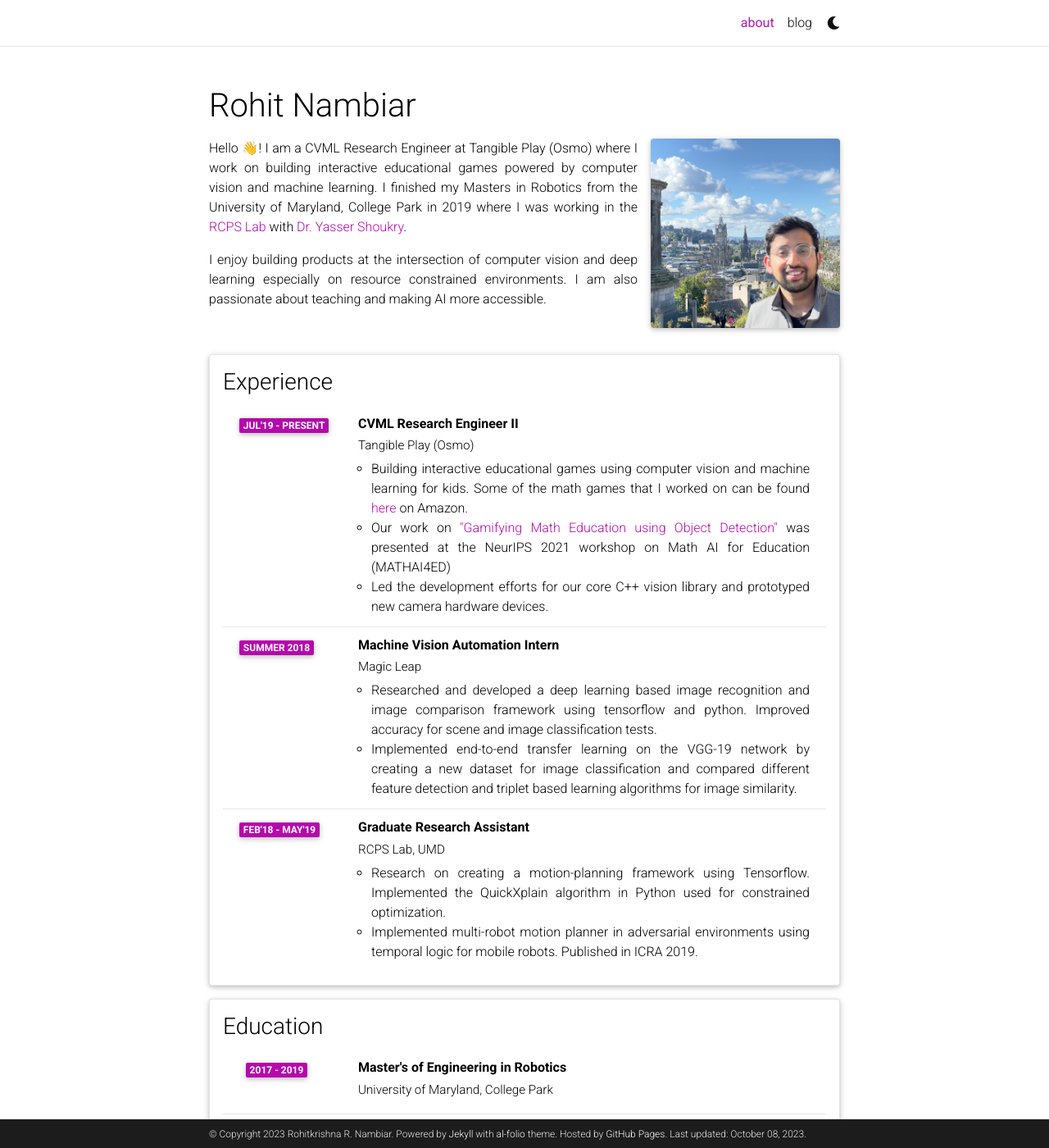
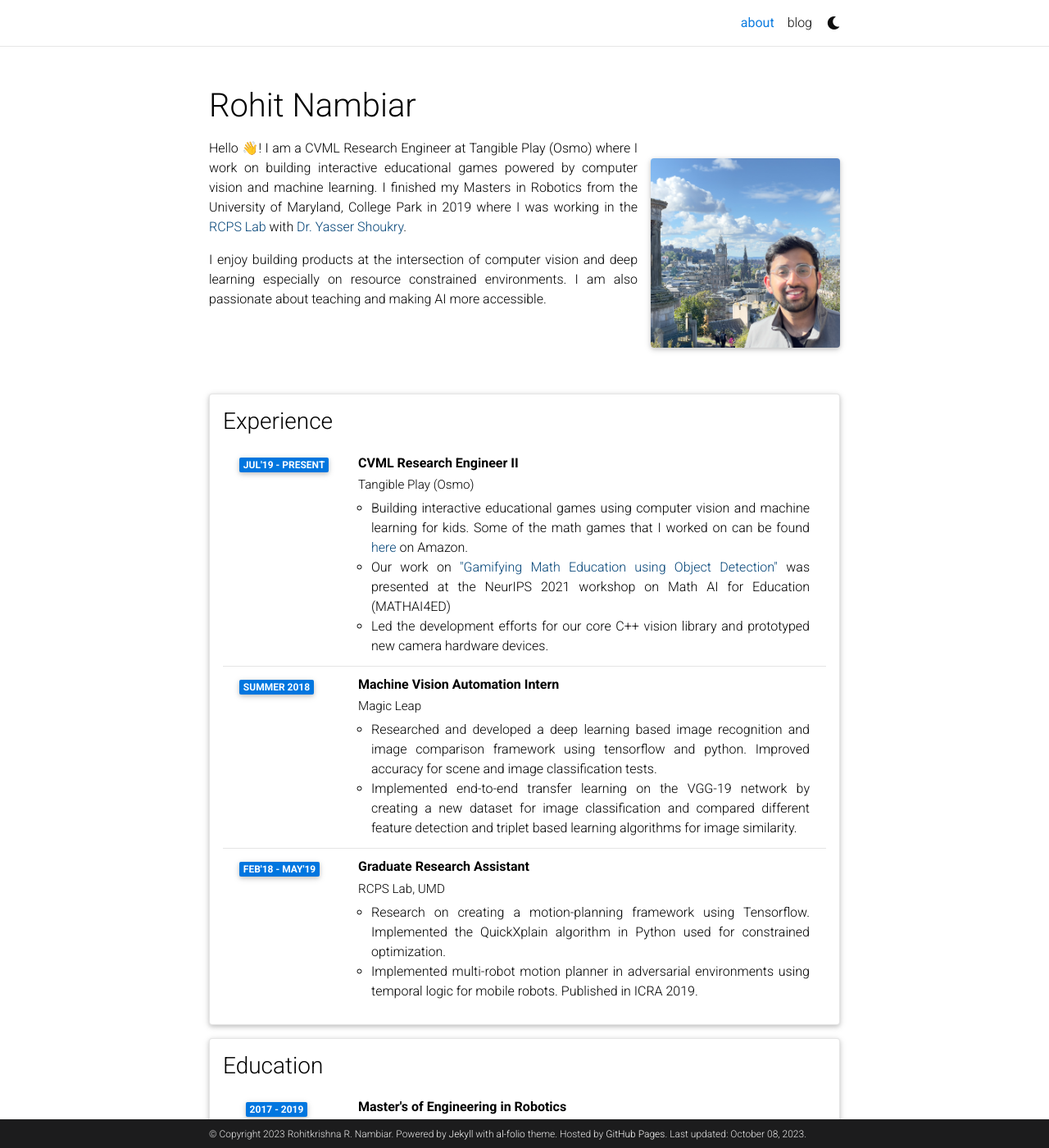
Before and after one commit to rknambiar/rknambiar.github.io, a Jekyll site: the page built from _pages/about.md, in a window 1280 px wide and 1400 px high. Shown: the whole window at 82% size. Built offline with Jekyll 4.4.1, drawn with Linux system fonts in a browser that asks for light colours; full-size pictures stand in for the smaller copies a plugin makes; emoji names are drawn with the system emoji font; comment, search, counter and statistics services are not loaded; a style sheet for code colours, icons or effects is not loaded.

Commit message:
Update color scheme and fix citation for dark mode

```diff
--- a/_layouts/default.html
+++ b/_layouts/default.html
@@ -7,6 +7,13 @@
     <meta http-equiv="refresh" content="3; url={{ site.baseurl }}/" />
   {%- endif -%}
   {% include head.html %}
+
+  {% include scripts/jquery.html %}
+  {% include scripts/mathjax.html %}
+  <!-- Distill js -->
+  <script src="{{ '/assets/js/distillpub/template.v2.js' | relative_url }}"></script>
+  <script src="{{ '/assets/js/distillpub/transforms.v2.js' | relative_url }}"></script>
+  <script src="{{ '/assets/js/distillpub/overrides.js' | relative_url }}"></script>
   </head>
 
   <!-- Body -->
--- a/_sass/_themes.scss
+++ b/_sass/_themes.scss
@@ -7,8 +7,8 @@
   --global-code-bg-color: #{$code-bg-color-light};
   --global-text-color: #{$black-color};
   --global-text-color-light: #{$grey-color};
-  --global-theme-color: #{$purple-color};
-  --global-hover-color: #{$purple-color};
+  --global-theme-color: #{$blue-color};
+  --global-hover-color: #{$blue-color};
   --global-footer-bg-color: #{$grey-color-dark};
   --global-footer-text-color: #{$grey-color-light};
   --global-footer-link-color: #{$white-color};
@@ -38,8 +38,8 @@
   --global-code-bg-color: #{$code-bg-color-dark};
   --global-text-color: #{$grey-color-light};
   --global-text-color-light: #{$grey-color-light};
-  --global-theme-color: #{$cyan-color};
-  --global-hover-color: #{$cyan-color};
+  --global-theme-color: #{$orange-color};
+  --global-hover-color: #{$orange-color};
   --global-footer-bg-color: #{$grey-color-light};
   --global-footer-text-color: #{$grey-color-dark};
   --global-footer-link-color: #{$black-color};
```
Also changed, not shown: _posts/2023-08-15-attention.md (+2 -0 lines).
